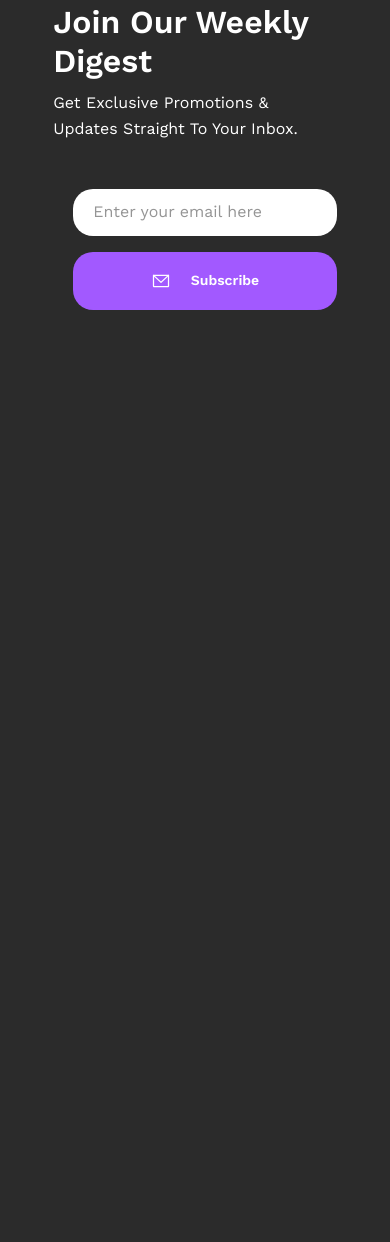
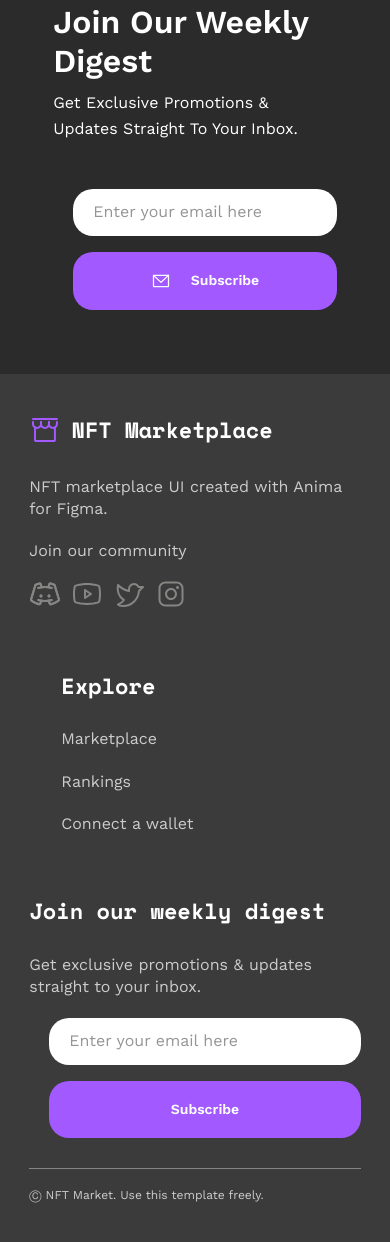
Before and after one commit to AfnanDahdoul/NFT-s-Marketplace, a website: page index.html in a window 390 px wide. Shown: the part 8275-9517 px from the top of the page. Before the commit the page ends 8649 px from the top, so only its background shows below. Drawn offline with nearby package versions, Linux system fonts and the light colour scheme.

Commit message:
footer design + responsive

```diff
--- a/assets/CSS/input.CSS
+++ b/assets/CSS/input.CSS
@@ -6,6 +6,7 @@
   --color-secondaryBackground: #3B3B3B;
   --color-btnBackground: #A259FF;
   --color-lightFont: #858584;
+  --color-secondaryFont: #CCCCCC;
   --font-workSans: 'Work Sans';
   --font-spaceMono: 'Space Mono';
 }
--- a/index.html
+++ b/index.html
@@ -1262,7 +1262,7 @@
                 </div>
             </div>
         </section>
-        <section class="discover py-[5rem] max-[982px]:py-[2.5rem]">
+        <section class="join py-[5rem] max-[982px]:py-[2.5rem]">
             <div class="max-w-[70%] max-[1200px]:max-w-[85%] mx-auto">
                 <div class="join-card
                 bg-secondaryBackground rounded-[1.25rem] shadow-xl
@@ -1273,8 +1273,7 @@
                 max-[880px]:shadow-none">
                     <div class="img-part flex-1">
                         <img src="./assets/images/Generals/joinSectionImg.webp"
-                        alt="Astronaut illustration for newsletter subscription"
-                        class="w-[425px] max-[1200px]:w-[350px] max-[990px]:w-[300px]
+                            alt="Astronaut illustration for newsletter subscription" class="w-[425px] max-[1200px]:w-[350px] max-[990px]:w-[300px]
                         max-[880px]:w-full" />
                     </div>
                     <div class="description-part flex-1">
@@ -1290,22 +1289,106 @@
                         flex justify-between pl-[1.25rem]
                         max-[880px]:flex-col max-[880px]:gap-[1rem]
                         max-[880px]:bg-transparent">
-                            <input type="email" placeholder="Enter your email here"
-                                class="text-[1rem] font-normal leading-[140%] tracking-[0%] text-background
+                            <input type="email" placeholder="Enter your email here" class="text-[1rem] font-normal leading-[140%] tracking-[0%] text-background
                                 max-[880px]:bg-white max-[880px]:py-[0.75rem] max-[880px]:rounded-[1.25rem]
                                 max-[880px]:pl-[1.25rem]" />
-                            <a href="#" class=" order-4 btn flex w-fit gap-[1.25rem] px-[3.125rem] py-[1.188rem] nav-link hover-effect
+                            <button class=" order-4 btn flex w-fit gap-[1.25rem] px-[3.125rem] py-[1.188rem] nav-link hover-effect
                             max-[880px]:w-full
                             max-[880px]:justify-center">
                                 <img src="./assets/images/Icons/letter.svg" />
                                 Subscribe
-                            </a>
+                            </button>
                         </form>
                     </div>
                 </div>
             </div>
         </section>
     </main>
+    <footer class="footer py-[5rem] max-[982px]:py-[2.5rem] bg-secondaryBackground">
+        <div class="max-w-[70%] max-[1200px]:max-w-[85%] mx-auto">
+            <div class="grid grid-cols-4 gap-[3.625rem] mb-[1.875rem]
+                max-[950px]:grid-cols-1">
+                <div class="text-[1rem] font-normal text-secondaryFont leading-[140%] tracking-[0%]">
+                    <img src="./assets/images/navbar imgs/logo.svg" width="243px" alt="NFT Marketplace logo"
+                        class="shrink-0" />
+                    <p class="mt-[1.875rem]">
+                        NFT marketplace UI created with Anima for Figma.
+                    </p>
+                    <p class="mt-[1.25rem] mb-[0.938rem]">
+                        Join our community
+                    </p>
+                    <div class="flex gap-[0.625rem]">
+                        <a href="https://discord.com/invite/eQxkYTNxSp" target="_blank">
+                            <img src="./assets/images/footerImgs/DiscordLogo.svg" alt="discord logo" />
+                        </a>
+                        <a href="https://www.youtube.com/channel/UCXqr0Ca-b73rU9zcpSBJ5cw" target="_blank">
+                            <img src="./assets/images/footerImgs/YoutubeLogo.svg" alt="youtube logo" />
+                        </a>
+                        <a href="https://x.com/animaapp?lang=en" target="_blank">
+                            <img src="./assets/images/footerImgs/TwitterLogo.svg" alt="twitter logo" />
+                        </a>
+                        <a href="https://www.instagram.com/animaapp/?hl=en" target="_blank">
+                            <img src="./assets/images/footerImgs/InstagramLogo.svg" alt="instagram logo" />
+                        </a>
+                    </div>
+                </div>
+                <div class=" ml-[2rem]">
+                    <h4 class="text-[1.375rem] font-bold leading-[160%] tracking-[0%] font-spaceMono
+                        mb-[1.563rem]">
+                        Explore
+                    </h4>
+                    <ul class="text-[1rem] font-normal text-secondaryFont leading-[140%] tracking-[0%]
+                        flex flex-col gap-[1.25rem]">
+                        <li>
+                            <a href="./MarketPlace.html">
+                                Marketplace
+                            </a>
+                        </li>
+                        <li>
+                            <a href="./Rankings.html">
+                                Rankings
+                            </a>
+                        </li>
+                        <li>
+                            <a href="./Connect-Wallet.html">
+                                Connect a wallet
+                            </a>
+                        </li>
+                    </ul>
+                </div>
+                <!-- col3 + col4 -->
+                <div class="col-span-2 max-[950px]:col-span-1">
+                    <h4 class="text-[1.375rem] font-bold leading-[160%] tracking-[0%] font-spaceMono">
+                        Join our weekly digest
+                    </h4>
+                    <p class="text-[1rem] font-normal text-secondaryFont leading-[140%] tracking-[0%]
+                        mt-[1.563rem] mb-[1.25rem]">
+                        Get exclusive promotions & updates straight to your inbox.
+                    </p>
+                    <form class="bg-white rounded-[1.25rem]
+                        flex justify-between pl-[1.25rem] w-fit
+                        max-[440px]:flex-col max-[440px]:gap-[1rem]
+                        max-[440px]:bg-transparent
+                        max-[440px]:w-full">
+                        <input type="email" placeholder="Enter your email here" class="text-[1rem] font-normal leading-[140%] tracking-[0%] text-background
+                                max-[440px]:bg-white max-[440px]:py-[0.75rem] max-[440px]:rounded-[1.25rem]
+                                max-[440px]:pl-[1.25rem]" />
+                        <button class=" order-4 btn flex w-fit gap-[1.25rem] px-[3.125rem] py-[1.188rem] nav-link hover-effect
+                            max-[440px]:w-full
+                            max-[440px]:justify-center">
+                            Subscribe
+                        </button>
+                    </form>
+                </div>
+            </div>
+            <div class="border-t border-lightFont">
+                <p class="text-[0.75rem] font-normal leading-[110%] tracking-[0%]
+                     text-secondaryFont mt-[1.25rem]">
+                    Ⓒ NFT Market. Use this template freely.
+                </p>
+            </div>
+        </div>
+    </footer>
 </body>
 
 </html>
```
Also changed, not shown: Connect-Wallet.html (added), assets/CSS/output.css, assets/images/footerImgs/DiscordLogo.svg (added), assets/images/footerImgs/InstagramLogo.svg (added), assets/images/footerImgs/TwitterLogo.svg (added), assets/images/footerImgs/YoutubeLogo.svg (added).
